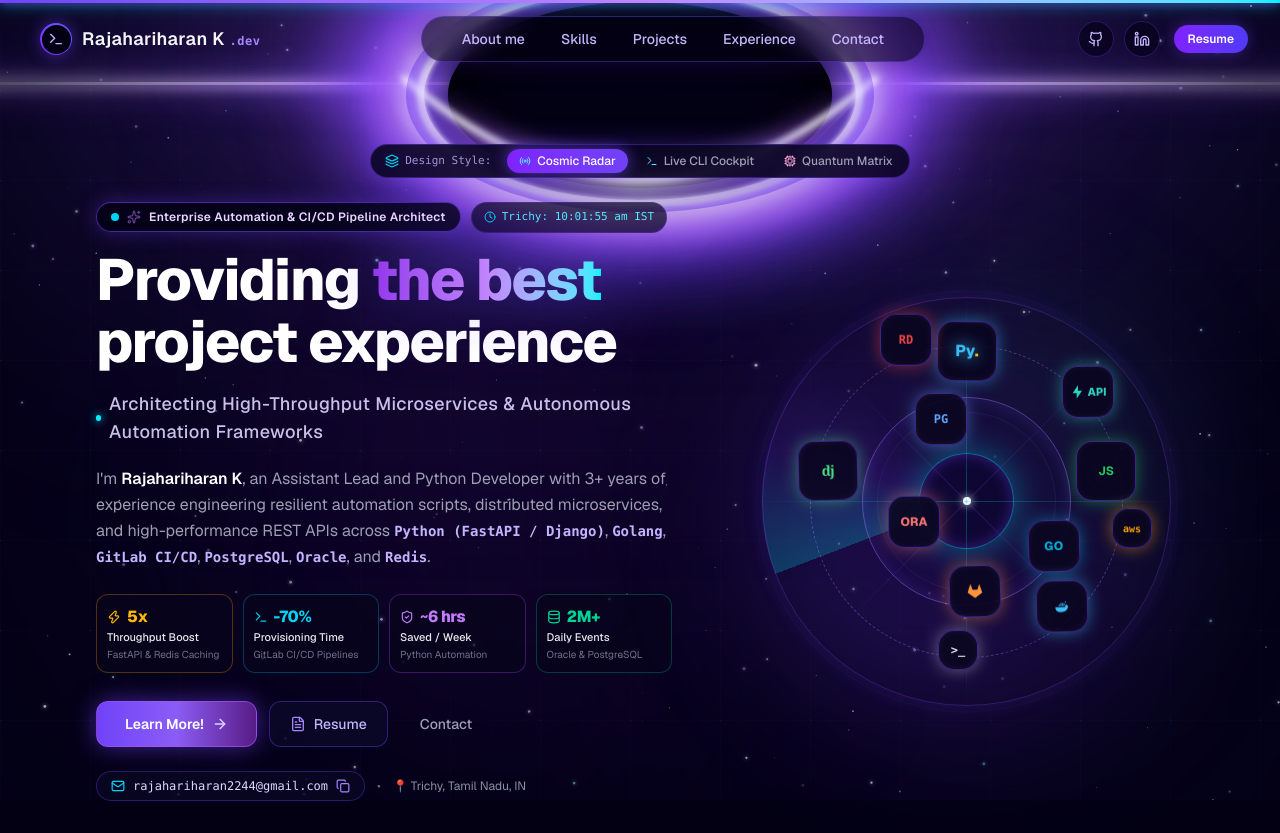
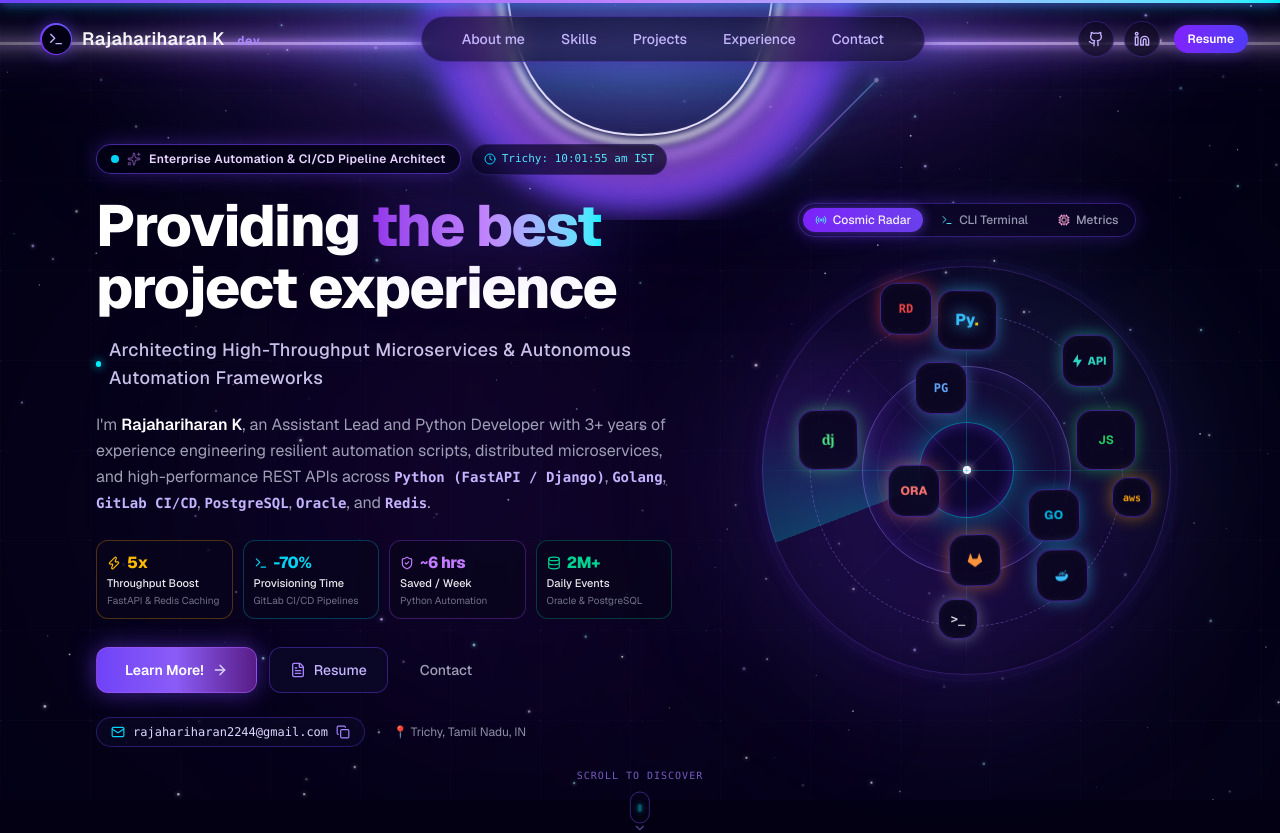
Before and after one commit to Rajahariharandev/Portfolio, a Next.js app: page / in a window 1280 px wide. Shown: the top 833 px of the page. Built offline with nearby package versions, Linux system fonts and the light colour scheme.

Commit message:
fix: refine black hole gravitational arc to authentically match reference design and declutter top header area

```diff
--- a/src/components/cosmic/BlackHole.tsx
+++ b/src/components/cosmic/BlackHole.tsx
@@ -6,86 +6,97 @@ import { motion } from "motion/react";
 export function BlackHole() {
   return (
     <div
-      className="absolute top-0 left-1/2 -translate-x-1/2 w-full max-w-[1600px] h-[580px] pointer-events-none overflow-hidden z-10 flex items-start justify-center select-none"
+      className="absolute top-0 left-1/2 -translate-x-1/2 w-full max-w-[1600px] h-[340px] pointer-events-none overflow-hidden z-10 flex flex-col items-center select-none"
       aria-hidden="true"
     >
-      {/* 1. Deep Celestial Nebula Atmospheric Glows */}
-      <div className="absolute -top-[140px] left-1/2 -translate-x-1/2 w-[1200px] h-[450px] bg-gradient-to-b from-[#7042f8]/50 via-[#8b5cf6]/25 to-transparent blur-[140px] rounded-full" />
-      <div className="absolute -top-[60px] left-1/2 -translate-x-1/2 w-[700px] h-[300px] bg-gradient-to-b from-[#c084fc]/45 via-[#4c1d95]/35 to-transparent blur-[90px] rounded-full" />
-      <div className="absolute top-[30px] left-1/2 -translate-x-1/2 w-[450px] h-[180px] bg-cyan-400/20 blur-[75px] rounded-full" />
+      {/* 1. Deep Celestial Nebula Atmospheric Glows (Behind Navbar & Arc) */}
+      <div className="absolute -top-[120px] left-1/2 -translate-x-1/2 w-[900px] h-[280px] bg-gradient-to-b from-[#7042f8]/60 via-[#8b5cf6]/30 to-transparent blur-[100px] rounded-full" />
+      <div className="absolute -top-[60px] left-1/2 -translate-x-1/2 w-[550px] h-[200px] bg-gradient-to-b from-[#c084fc]/50 via-[#6b21a8]/35 to-transparent blur-[70px] rounded-full" />
+      <div className="absolute top-[10px] left-1/2 -translate-x-1/2 w-[350px] h-[120px] bg-cyan-400/20 blur-[60px] rounded-full" />
 
-      {/* 2. Downward Volumetric God Rays into Hero text */}
-      <div className="absolute top-[70px] left-1/2 -translate-x-1/2 w-[950px] h-[420px] opacity-45 bg-[radial-gradient(ellipse_at_top,_var(--tw-gradient-stops))] from-violet-400/35 via-purple-900/15 to-transparent blur-2xl" />
+      {/* 2. Downward Volumetric God-Rays illuminating hero space */}
+      <div className="absolute top-[20px] left-1/2 -translate-x-1/2 w-[850px] h-[320px] opacity-35 bg-[radial-gradient(ellipse_at_top,_var(--tw-gradient-stops))] from-violet-400/35 via-purple-900/10 to-transparent blur-2xl" />
 
-      {/* 3. Blinding Full-Width Horizontal Lens Flare Beams (Matches Reference Design) */}
-      <div className="absolute top-[82px] left-1/2 -translate-x-1/2 w-[140%] h-[2.5px] bg-gradient-to-r from-transparent via-[#f5f3ff] to-transparent shadow-[0_0_15px_#ffffff,0_0_30px_#c084fc,0_0_50px_#7042f8]" />
-      <div className="absolute top-[80px] left-1/2 -translate-x-1/2 w-[95%] h-[10px] bg-gradient-to-r from-transparent via-[#c084fc] to-transparent blur-[4px]" />
-      <div className="absolute top-[75px] left-1/2 -translate-x-1/2 w-[75%] h-[28px] bg-gradient-to-r from-transparent via-[#7042f8]/75 to-transparent blur-[16px]" />
-      <div className="absolute top-[68px] left-1/2 -translate-x-1/2 w-[48%] h-[60px] bg-gradient-to-r from-transparent via-[#00f0ff]/30 to-transparent blur-[30px]" />
+      {/* 3. Blinding Full-Width Horizontal Lens Flare Beams (Matches Exact Reference) */}
+      <div className="absolute top-[42px] left-1/2 -translate-x-1/2 w-[160%] h-[2.5px] bg-gradient-to-r from-transparent via-[#ffffff] to-transparent shadow-[0_0_18px_#ffffff,0_0_35px_#c084fc,0_0_70px_#7042f8]" />
+      <div className="absolute top-[40px] left-1/2 -translate-x-1/2 w-[110%] h-[8px] bg-gradient-to-r from-transparent via-[#c084fc] to-transparent blur-[3px]" />
+      <div className="absolute top-[36px] left-1/2 -translate-x-1/2 w-[85%] h-[24px] bg-gradient-to-r from-transparent via-[#7042f8]/75 to-transparent blur-[14px]" />
+      <div className="absolute top-[28px] left-1/2 -translate-x-1/2 w-[55%] h-[50px] bg-gradient-to-r from-transparent via-[#00f0ff]/30 to-transparent blur-[25px]" />
 
-      {/* 4. The Accretion Disk & Event Horizon Assembly */}
-      <div className="relative -top-[90px] w-[640px] h-[370px] flex items-center justify-center">
-        {/* Outer Plasma Corona Haze */}
-        <div className="absolute inset-0 rounded-[50%] bg-gradient-to-b from-[#7042f8] via-[#a855f7] to-[#1e0847] blur-[42px] opacity-95 animate-pulse" />
-
-        {/* Radiant Violet Energy Rim */}
-        <div className="absolute w-[530px] h-[280px] rounded-[50%] border-[18px] border-[#a855f7] blur-[15px] opacity-95 shadow-[0_0_85px_#7042f8]" />
-
-        {/* Shimmering Secondary Ring */}
-        <div className="absolute w-[480px] h-[245px] rounded-[50%] border-[11px] border-[#c084fc] blur-[7px] opacity-90 shadow-[0_0_55px_#a855f7]" />
-
-        {/* Ultra-Bright White-Hot Relativistic Beaming Edge */}
-        <div className="absolute w-[446px] h-[224px] rounded-[50%] border-[8px] border-white blur-[2.5px] shadow-[0_0_40px_#ffffff,0_0_75px_#9333ea,0_0_120px_#7042f8]" />
-        <div className="absolute w-[438px] h-[216px] rounded-[50%] border-[3px] border-[#fdf4ff] blur-[0.5px] opacity-100" />
-
-        {/* The Event Horizon (Dark Cosmic Singularity Void) */}
-        <div className="absolute w-[384px] h-[186px] rounded-[50%] bg-[#030014] shadow-[inset_0_0_70px_#000000,0_0_35px_#030014]" />
-
-        {/* Lower Accretion Light Arc (Gravitationally curved light beaming below the black hole) */}
+      {/* 4. Gravitational Lensing U-Arc (Pure SVG: Top-anchored crescent wrapping below navbar) */}
+      <div className="relative top-0 w-[520px] h-[220px] flex items-center justify-center">
         <svg
-          className="absolute w-[580px] h-[320px] -bottom-[24px]"
-          viewBox="0 0 580 320"
+          className="w-full h-full"
+          viewBox="0 0 520 220"
           fill="none"
           xmlns="http://www.w3.org/2000/svg"
         >
+          {/* Outer Deep Purple Corona */}
           <path
-            d="M 35 90 Q 290 310 545 90"
-            stroke="url(#accretion-gradient)"
-            strokeWidth="18"
+            d="M 60 0 C 75 145, 170 195, 260 195 C 350 195, 445 145, 460 0"
+            stroke="#7042f8"
+            strokeWidth="38"
             strokeLinecap="round"
-            filter="url(#glow-blur)"
+            className="opacity-75 blur-md"
           />
+
+          {/* Radiant Violet Energy Rim */}
           <path
-            d="M 55 95 Q 290 295 525 95"
+            d="M 85 0 C 100 130, 180 175, 260 175 C 340 175, 420 130, 435 0"
+            stroke="#a855f7"
+            strokeWidth="20"
+            strokeLinecap="round"
+            filter="url(#violet-rim-glow)"
+          />
+
+          {/* Shimmering Secondary Ring */}
+          <path
+            d="M 105 0 C 120 118, 190 156, 260 156 C 330 156, 400 118, 415 0"
+            stroke="#c084fc"
+            strokeWidth="11"
+            strokeLinecap="round"
+            filter="url(#magenta-glow)"
+          />
+
+          {/* White-Hot Relativistic Beaming Core (Exact glowing curve from reference) */}
+          <path
+            d="M 120 0 C 132 108, 195 142, 260 142 C 325 142, 388 108, 400 0"
             stroke="#ffffff"
-            strokeWidth="6"
+            strokeWidth="5"
             strokeLinecap="round"
-            filter="url(#core-glow)"
+            filter="url(#white-core-beam)"
           />
+
+          {/* Razor-sharp innermost white hairline */}
+          <path
+            d="M 128 0 C 140 102, 198 135, 260 135 C 322 135, 380 102, 392 0"
+            stroke="#f5f3ff"
+            strokeWidth="2"
+            strokeLinecap="round"
+            className="opacity-95"
+          />
+
           <defs>
-            <linearGradient id="accretion-gradient" x1="0%" y1="0%" x2="100%" y2="0%">
-              <stop offset="0%" stopColor="#7042f8" stopOpacity="0" />
-              <stop offset="18%" stopColor="#a855f7" stopOpacity="0.9" />
-              <stop offset="50%" stopColor="#ffffff" stopOpacity="1" />
-              <stop offset="82%" stopColor="#a855f7" stopOpacity="0.9" />
-              <stop offset="100%" stopColor="#7042f8" stopOpacity="0" />
-            </linearGradient>
-            <filter id="glow-blur" x="-20%" y="-20%" width="140%" height="140%">
+            <filter id="violet-rim-glow" x="-30%" y="-30%" width="160%" height="160%">
               <feGaussianBlur stdDeviation="14" />
             </filter>
-            <filter id="core-glow" x="-20%" y="-20%" width="140%" height="140%">
-              <feGaussianBlur stdDeviation="3.5" />
+            <filter id="magenta-glow" x="-20%" y="-20%" width="140%" height="140%">
+              <feGaussianBlur stdDeviation="7" />
+            </filter>
+            <filter id="white-core-beam" x="-20%" y="-20%" width="140%" height="140%">
+              <feGaussianBlur stdDeviation="3" />
             </filter>
           </defs>
         </svg>
 
-        {/* Central Singularity Pulse Center */}
+        {/* Dynamic Accretion Energy Pulse (Subtle breathing glow) */}
         <motion.div
-          animate={{ scale: [1, 1.05, 1], opacity: [0.9, 1, 0.9] }}
-          transition={{ duration: 4.5, repeat: Infinity, ease: "easeInOut" }}
-          className="absolute w-[446px] h-[224px] rounded-[50%] pointer-events-none"
+          animate={{ opacity: [0.75, 1, 0.75], scale: [0.98, 1.02, 0.98] }}
+          transition={{ duration: 4, repeat: Infinity, ease: "easeInOut" }}
+          className="absolute -top-10 w-[420px] h-[180px] rounded-full pointer-events-none"
           style={{
-            boxShadow: "0 0 50px rgba(255, 255, 255, 0.45), inset 0 0 35px rgba(112, 66, 248, 0.65)",
+            background: "radial-gradient(circle, rgba(168,85,247,0.2) 0%, rgba(112,66,248,0.08) 60%, transparent 100%)",
+            filter: "blur(20px)",
           }}
         />
       </div>
--- a/src/components/sections/Hero.tsx
+++ b/src/components/sections/Hero.tsx
@@ -14,7 +14,6 @@ import {
   Database,
   Radio,
   Cpu,
-  Layers,
   ChevronDown,
   Clock,
 } from "lucide-react";
@@ -41,10 +40,10 @@ export function Hero() {
     offset: ["start start", "end start"],
   });
 
-  const yBlackHole = useTransform(scrollYProgress, [0, 1], [0, 180]);
-  const yContent = useTransform(scrollYProgress, [0, 1], [0, 80]);
+  const yBlackHole = useTransform(scrollYProgress, [0, 1], [0, 120]);
+  const yContent = useTransform(scrollYProgress, [0, 1], [0, 60]);
   const opacityContent = useTransform(scrollYProgress, [0, 0.75], [1, 0.1]);
-  const scaleHero = useTransform(scrollYProgress, [0, 1], [1, 0.94]);
+  const scaleHero = useTransform(scrollYProgress, [0, 1], [1, 0.95]);
 
   const roles = [
     "Assistant Lead – Python Developer & Backend Automation",
@@ -144,62 +143,15 @@ export function Hero() {
     <motion.section
       ref={sectionRef}
       style={{ scale: shouldReduceMotion ? 1 : scaleHero }}
-      className="relative min-h-[98vh] pt-32 pb-24 md:pt-36 md:pb-32 overflow-hidden flex flex-col items-center justify-center select-none"
+      className="relative min-h-[96vh] pt-32 pb-20 md:pt-36 md:pb-28 overflow-hidden flex flex-col items-center justify-center select-none"
     >
-      {/* 1. Top Cosmic Accretion Flare (Parallax linked to scroll) */}
+      {/* 1. Top Cosmic Accretion Flare (Parallax linked to scroll, framing the navbar) */}
       <motion.div
         style={{ y: shouldReduceMotion ? 0 : yBlackHole }}
         className="absolute inset-0 pointer-events-none"
       >
         <BlackHole />
       </motion.div>
-
-      {/* 2. Floating Design Style Switcher Pill */}
-      <div className="relative z-30 mb-6 flex items-center gap-1.5 p-1 rounded-full bg-[#0a0524]/90 border border-[#7042f8]/40 backdrop-blur-md shadow-[0_0_25px_rgba(112,66,248,0.35)]">
-        <span className="text-[11px] font-mono text-violet-300/80 px-2.5 flex items-center gap-1.5">
-          <Layers className="w-3.5 h-3.5 text-cyan-400" />
-          <span>Design Style:</span>
-        </span>
-
-        <button
-          type="button"
-          onClick={() => setDesignStyle("cosmic")}
-          className={`px-3 py-1 rounded-full text-xs font-medium transition-all flex items-center gap-1.5 cursor-pointer ${
-            designStyle === "cosmic"
-              ? "bg-gradient-to-r from-violet-600 to-[#7042f8] text-white shadow-[0_0_15px_rgba(112,66,248,0.7)]"
-              : "text-[#9E9EB4] hover:text-white"
-          }`}
-        >
-          <Radio className="w-3 h-3 text-cyan-300" />
-          <span>Cosmic Radar</span>
-        </button>
-
-        <button
-          type="button"
-          onClick={() => setDesignStyle("terminal")}
-          className={`px-3 py-1 rounded-full text-xs font-medium transition-all flex items-center gap-1.5 cursor-pointer ${
-            designStyle === "terminal"
-              ? "bg-gradient-to-r from-cyan-600 to-blue-600 text-white shadow-[0_0_15px_rgba(6,182,212,0.7)]"
-              : "text-[#9E9EB4] hover:text-white"
-          }`}
-        >
-          <TerminalIcon className="w-3 h-3 text-cyan-300" />
-          <span>Live CLI Cockpit</span>
-        </button>
-
-        <button
-          type="button"
-          onClick={() => setDesignStyle("quantum")}
-          className={`px-3 py-1 rounded-full text-xs font-medium transition-all flex items-center gap-1.5 cursor-pointer ${
-            designStyle === "quantum"
-              ? "bg-gradient-to-r from-purple-600 to-pink-600 text-white shadow-[0_0_15px_rgba(217,70,239,0.7)]"
-              : "text-[#9E9EB4] hover:text-white"
-          }`}
-        >
-          <Cpu className="w-3 h-3 text-pink-300" />
-          <span>Quantum Matrix</span>
-        </button>
-      </div>
 
       <Container className="relative z-20">
         <motion.div
@@ -214,7 +166,7 @@ export function Hero() {
             animate="visible"
           >
             {/* Live Clock & Promoted Status Pill */}
-            <motion.div variants={itemVariants} className="mb-4 flex flex-wrap items-center gap-2.5">
+            <motion.div variants={itemVariants} className="mb-5 flex flex-wrap items-center gap-2.5">
               <div className="inline-flex items-center gap-2 py-1.5 px-3.5 rounded-full border border-[#7042f8]/60 bg-[#030014]/80 backdrop-blur-md shadow-[0_0_20px_rgba(112,66,248,0.35)]">
                 <span className="relative flex h-2 w-2">
                   <span className="animate-ping absolute inline-flex h-full w-full rounded-full bg-cyan-400 opacity-75" />
@@ -243,7 +195,7 @@ export function Hero() {
               )}
             </motion.div>
 
-            {/* Primary Headline with Radiant Cosmic Gradient */}
+            {/* Primary Headline with Radiant Cosmic Gradient matching Reference */}
             <motion.h1
               variants={itemVariants}
               className="text-4xl sm:text-5xl lg:text-[58px] font-extrabold tracking-tight text-white leading-[1.08] mb-4"
@@ -363,13 +315,57 @@ export function Hero() {
             </motion.div>
           </motion.div>
 
-          {/* Right Column: Switchable Visual Component based on selected Design Style */}
+          {/* Right Column: Interactive Showcase with Sleek View Switcher Tab */}
           <motion.div
-            className="lg:col-span-5 w-full flex items-center justify-center min-h-[460px]"
+            className="lg:col-span-5 w-full flex flex-col items-center justify-center min-h-[460px]"
             initial={{ opacity: 0, scale: shouldReduceMotion ? 1 : 0.9 }}
             animate={{ opacity: 1, scale: 1 }}
             transition={{ duration: 0.8, delay: 0.2, ease: "easeOut" }}
           >
+            {/* Integrated View/Design Mode Tabs right above the display */}
+            <div className="mb-4 flex items-center gap-1.5 p-1 rounded-full bg-[#0a0524]/90 border border-[#7042f8]/40 backdrop-blur-md shadow-[0_0_20px_rgba(112,66,248,0.3)]">
+              <button
+                type="button"
+                onClick={() => setDesignStyle("cosmic")}
+                className={`px-3 py-1 rounded-full text-xs font-medium transition-all flex items-center gap-1.5 cursor-pointer ${
+                  designStyle === "cosmic"
+                    ? "bg-gradient-to-r from-violet-600 to-[#7042f8] text-white shadow-[0_0_12px_rgba(112,66,248,0.7)]"
+                    : "text-[#9E9EB4] hover:text-white"
+                }`}
+              >
+                <Radio className="w-3 h-3 text-cyan-300" />
+                <span>Cosmic Radar</span>
+              </button>
+
+              <button
+                type="button"
+                onClick={() => setDesignStyle("terminal")}
+                className={`px-3 py-1 rounded-full text-xs font-medium transition-all flex items-center gap-1.5 cursor-pointer ${
+                  designStyle === "terminal"
+                    ? "bg-gradient-to-r from-cyan-600 to-blue-600 text-white shadow-[0_0_12px_rgba(6,182,212,0.7)]"
+                    : "text-[#9E9EB4] hover:text-white"
+                }`}
+              >
+                <TerminalIcon className="w-3 h-3 text-cyan-300" />
+                <span>CLI Terminal</span>
+              </button>
+
+              <button
+                type="button"
+                onClick={() => setDesignStyle("quantum")}
+                className={`px-3 py-1 rounded-full text-xs font-medium transition-all flex items-center gap-1.5 cursor-pointer ${
+                  designStyle === "quantum"
+                    ? "bg-gradient-to-r from-purple-600 to-pink-600 text-white shadow-[0_0_12px_rgba(217,70,239,0.7)]"
+                    : "text-[#9E9EB4] hover:text-white"
+                }`}
+              >
+                <Cpu className="w-3 h-3 text-pink-300" />
+                <span>Metrics</span>
+              </button>
+            </div>
+
+            {/* Active Display Component */}
+            <div className="w-full flex items-center justify-center">
               <AnimatePresence mode="wait">
                 {designStyle === "cosmic" && (
                   <motion.div
@@ -404,7 +400,7 @@ export function Hero() {
                     animate={{ opacity: 1, scale: 1 }}
                     exit={{ opacity: 0, scale: 0.88 }}
                     transition={{ duration: 0.45 }}
-                  className="w-full flex flex-col items-center justify-center gap-4 p-6 rounded-3xl bg-gradient-to-b from-[#160b3d]/80 via-[#0d0726]/80 to-[#050212]/90 border border-violet-500/40 backdrop-blur-xl shadow-[0_0_40px_rgba(112,66,248,0.3)] text-left"
+                    className="w-full flex flex-col items-center justify-center gap-3.5 p-6 rounded-3xl bg-gradient-to-b from-[#160b3d]/85 via-[#0d0726]/85 to-[#050212]/90 border border-violet-500/40 backdrop-blur-xl shadow-[0_0_40px_rgba(112,66,248,0.3)] text-left"
                   >
                     <div className="w-full flex items-center justify-between pb-3 border-b border-violet-500/20">
                       <span className="text-xs font-mono text-cyan-400 font-bold uppercase tracking-wider flex items-center gap-1.5">
@@ -416,7 +412,7 @@ export function Hero() {
                       </span>
                     </div>
 
-                  <div className="space-y-3 w-full text-xs">
+                    <div className="space-y-2.5 w-full text-xs">
                       <div className="p-3 rounded-xl bg-[#090422] border border-violet-500/20 flex items-center justify-between">
                         <div>
                           <div className="font-semibold text-white">Current Organization</div>
@@ -452,6 +448,7 @@ export function Hero() {
                   </motion.div>
                 )}
               </AnimatePresence>
+            </div>
           </motion.div>
         </motion.div>
       </Container>
```
Also changed, not shown: src/components/cosmic/CustomCursor.tsx (+3 -6 lines). Lines whose indentation alone changed are shown as unchanged.
